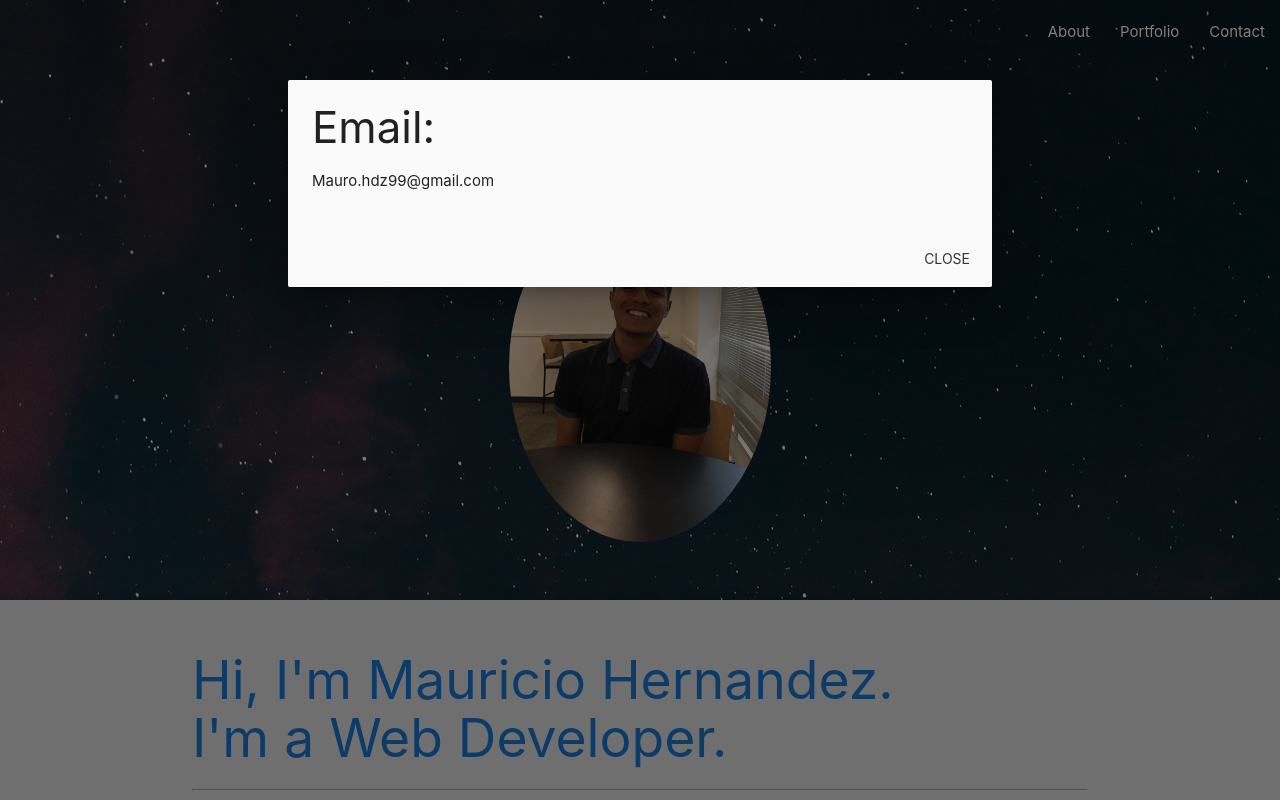
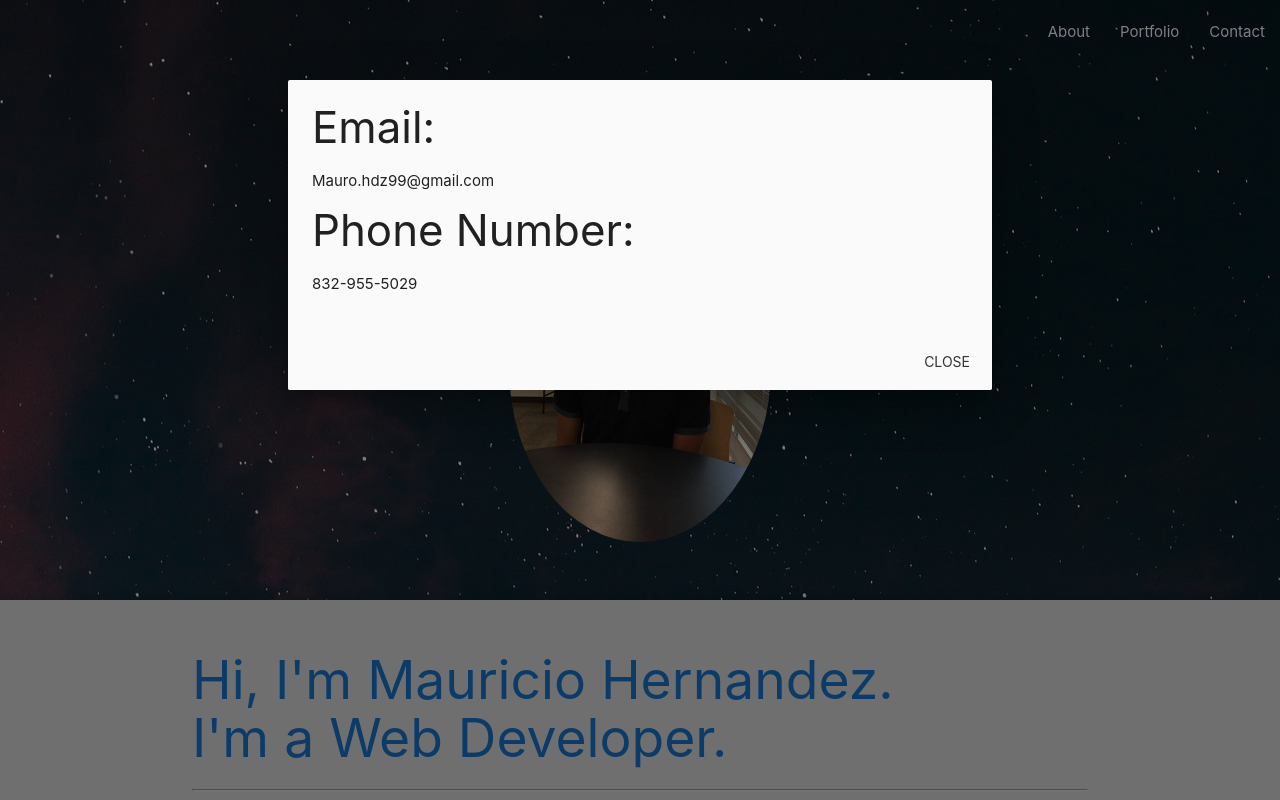
Before and after one commit to CaptainHdz/portfolioV3, a plain HTML site: page index.html in a window 1280 px wide. Both pictures are taken after a click on the link "Contact". Shown: the top 800 px of the page. Drawn offline with nearby package versions, Linux system fonts and the light colour scheme.

Commit message:
Added contact number

```diff
--- a/index.html
+++ b/index.html
@@ -36,6 +36,8 @@
                         <div class="modal-content">
                           <h3>Email:</h3>
                           <p>Mauro.hdz99@gmail.com</p>
+                          <h3>Phone Number:</h3>
+                          <p>832-955-5029</p>
                         </div>
                         <div class="modal-footer">
                           <a href="#!" class="modal-close waves-effect waves-green btn-flat">Close</a>
```
